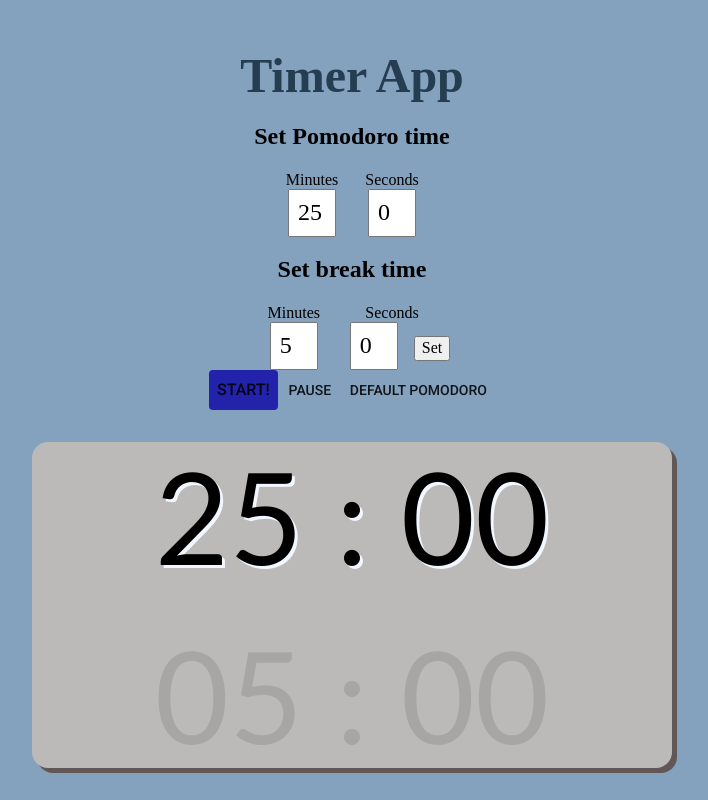
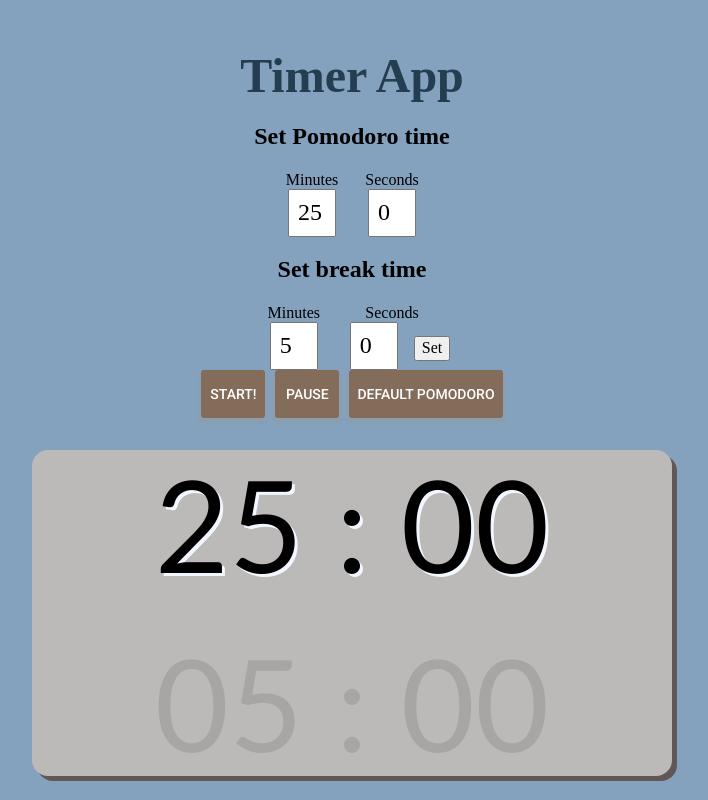
Before and after one commit to icelandico/timer-react, a React (Create React App) app: page / in a window 1280 px wide. Shown: the whole page, without its empty margins (288-996 px from the left). Built offline with nearby package versions, Linux system fonts and the light colour scheme.

Commit message:
Custom button

```diff
--- a/src/components/NavButtons/NavButtons-styles.js
+++ b/src/components/NavButtons/NavButtons-styles.js
@@ -1,7 +1,5 @@
-
-export const NavButtonsStyles = () => ({
+export const NavButtonsStyles = {
   primary: {
-    backgroundColor: '#000',
-    fontSize: '2rem'
+    backgroundColor: '#226C5B',
   }
-})
+}
--- a/src/components/NavButtons/NavButtons.js
+++ b/src/components/NavButtons/NavButtons.js
@@ -1,16 +1,9 @@
 import React, { Component } from 'react';
-import Button from '@material-ui/core/Button'
-// import NavButtonsStyles from './NavButtons-styles'
-import { withStyles } from '@material-ui/core/styles';
+import { NavButtonsStyles } from './NavButtons-styles'
+import withStyles from '@material-ui/core/styles/withStyles';
+import ActionButton from '../StyleComponents/Button'
 
-const styles = () => ({
-  primary: {
-    backgroundColor: '#22a',
-    fontSize: '1rem'
-  }
-})
-
-class NavButtonsCmp extends Component {
+class NavButtons extends Component {
 
   get classes() {
     return this.props.classes
@@ -31,31 +24,24 @@ class NavButtonsCmp extends Component {
     render() {
       return(
         <div>
-          <Button
-            type="button"
-            id="start"
+          <ActionButton
             onClick={this.handleStart}
-            className={this.classes.primary}
           >
             Start!
-          </Button>
-          <Button
-            type="button"
-            id="pause"
+          </ActionButton>
+          <ActionButton
             onClick={this.handlePause}
           >
             Pause
-          </Button>
-          <Button
-            type="button"
-            id="default"
+          </ActionButton>
+          <ActionButton
             onClick={this.handleSetDefault}
           >
             Default Pomodoro
-          </Button>
+          </ActionButton>
         </div>
       )
     }
   }
 
-export default withStyles(styles)(NavButtonsCmp)
+export default NavButtons = withStyles(NavButtonsStyles)(NavButtons)
--- /dev/null
+++ b/src/components/StyleComponents/Button.js
@@ -0,0 +1,35 @@
+import React from 'react';
+import PropTypes from 'prop-types';
+import classNames from 'classnames';
+import { withStyles } from '@material-ui/core/styles';
+import Button from '@material-ui/core/Button';
+
+const styles = {
+  root: {
+    background: '#846C5B',
+    borderRadius: 3,
+    border: 0,
+    color: 'white',
+    height: 48,
+    boxShadow: '0 3px 2px 2px rgba(162, 149, 135, .3)',
+    margin: '0 5px'
+  },
+};
+
+function ClassNames(props) {
+  const { classes, children, className, ...other } = props;
+
+  return (
+    <Button className={classNames(classes.root, className)} {...other}>
+      {children || 'class names'}
+    </Button>
+  );
+}
+
+ClassNames.propTypes = {
+  children: PropTypes.node,
+  classes: PropTypes.object.isRequired,
+  className: PropTypes.string,
+};
+
+export default withStyles(styles)(ClassNames);
```
